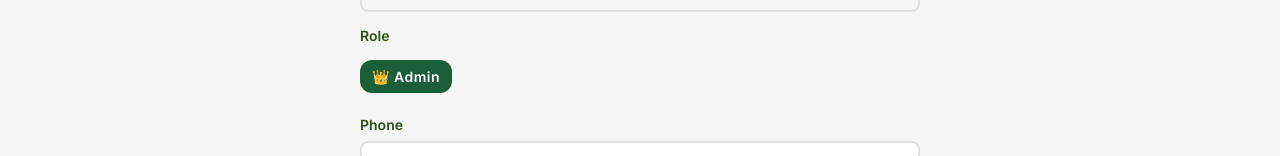
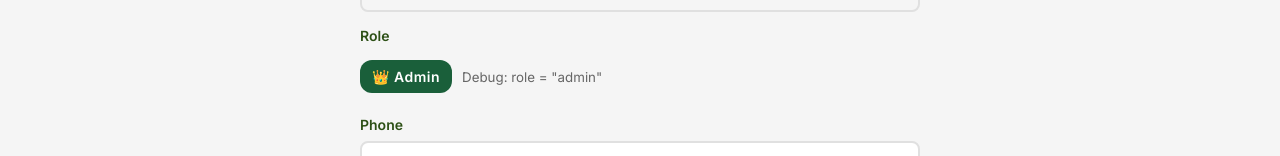
Before and after one commit to janella-yumang/NutrileaF, a React (Create React App) app in the folder frontend/: page /profile in a window 1280 px wide. Shown: the part 481-637 px from the top of the page. Built offline with nearby package versions, Linux system fonts and the light colour scheme; no server answers; sample sign-in values are in the browser's storage.

Commit message:
Add debugging to profile role display

```diff
--- a/frontend/src/screens/ProfileScreen.tsx
+++ b/frontend/src/screens/ProfileScreen.tsx
@@ -49,6 +49,9 @@ const ProfileScreen: React.FC = () => {
 
     try {
       const userData = JSON.parse(userJson);
+      console.log('ProfileScreen - User data loaded:', userData);
+      console.log('ProfileScreen - User role:', userData.role);
+
       setFormData({
         id: userData.id,
         fullName: userData.fullName,
@@ -333,6 +336,9 @@ const ProfileScreen: React.FC = () => {
                 <span className={`role-badge ${formData.role === 'admin' ? 'admin-role' : 'user-role'}`}>
                   {formData.role === 'admin' ? '👑 Admin' : '👤 User'}
                 </span>
+                <small style={{color: '#666', marginLeft: '10px'}}>
+                  Debug: role = "{formData.role}"
+                </small>
               </div>
             </div>
 
```
